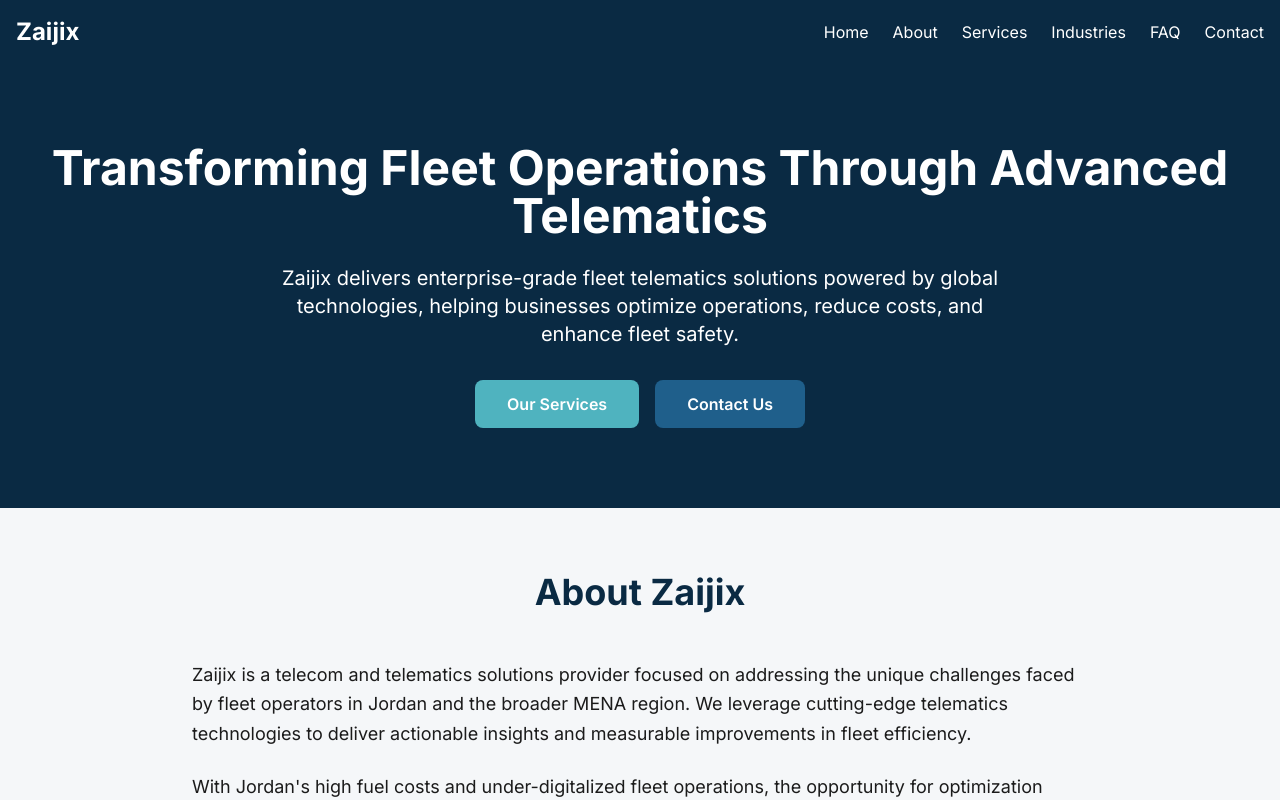
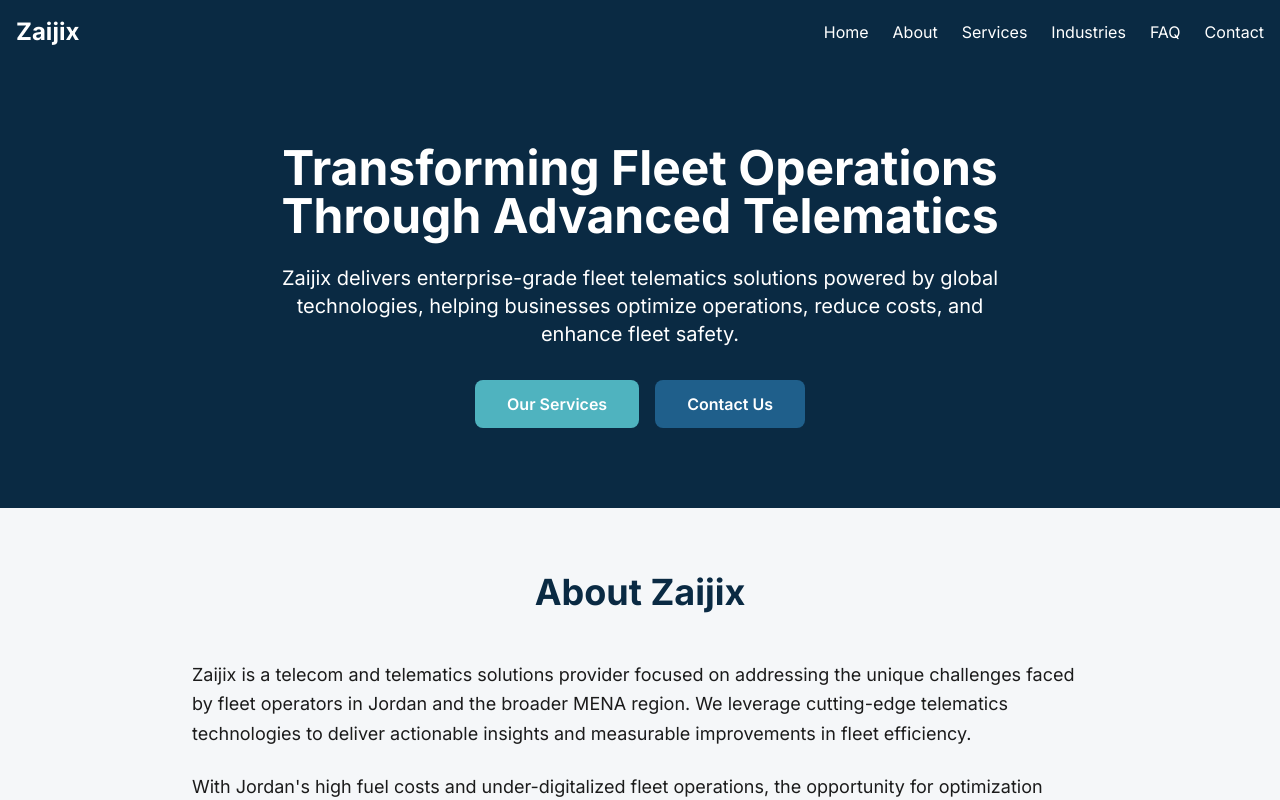
Before and after one commit to humonidtyphoon/zaijix, a React app in the folder frontend/: page / in a window 1280 px wide. Shown: the top 800 px of the page. Built offline with nearby package versions, Linux system fonts and the light colour scheme; the HTML template or start-up script is replaced by a standard one.

Commit message:
adjusted css white space on the right

```diff
--- a/frontend/src/components/Layout.tsx
+++ b/frontend/src/components/Layout.tsx
@@ -14,7 +14,7 @@ const Layout = ({ children }: LayoutProps) => {
             <Link to="/" className="text-2xl font-heading font-bold">
               Zaijix
             </Link>
-            <ul className="flex space-x-6">
+            <ul className="flex flex-wrap items-center gap-4 text-sm md:flex-nowrap md:gap-6 md:text-base">
               <li><Link to="/" className="hover:text-accent-teal transition">Home</Link></li>
               <li><Link to="/about" className="hover:text-accent-teal transition">About</Link></li>
               <li><Link to="/services" className="hover:text-accent-teal transition">Services</Link></li>
--- a/frontend/src/index.css
+++ b/frontend/src/index.css
@@ -5,8 +5,12 @@
 @tailwind utilities;
 
 @layer base {
+  html {
+    @apply overflow-x-hidden;
+  }
+
   body {
-    @apply font-sans bg-neutral-light text-neutral-dark;
+    @apply font-sans bg-neutral-light text-neutral-dark overflow-x-hidden;
   }
 
   h1, h2, h3, h4, h5, h6 {
--- a/frontend/src/pages/Home.tsx
+++ b/frontend/src/pages/Home.tsx
@@ -6,7 +6,7 @@ const Home = () => {
       {/* Hero Section */}
       <section className="bg-primary-blue text-white py-20">
         <div className="container mx-auto px-4 text-center">
-          <h1 className="text-5xl font-heading font-bold mb-6">
+          <h1 className="text-4xl md:text-5xl font-heading font-bold mb-6 leading-tight max-w-4xl mx-auto">
             Transforming Fleet Operations Through Advanced Telematics
           </h1>
           <p className="text-xl mb-8 max-w-3xl mx-auto">
```
